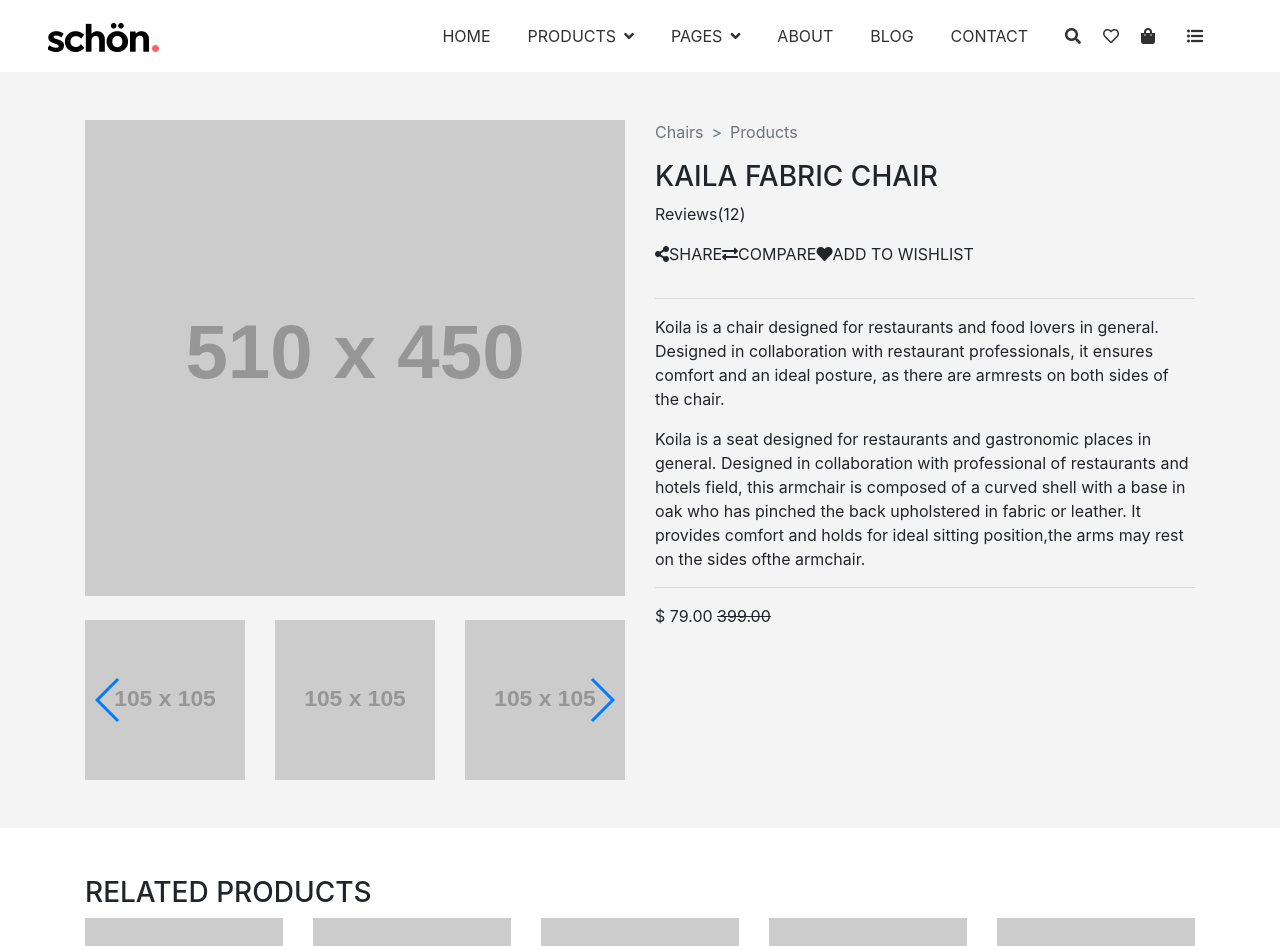
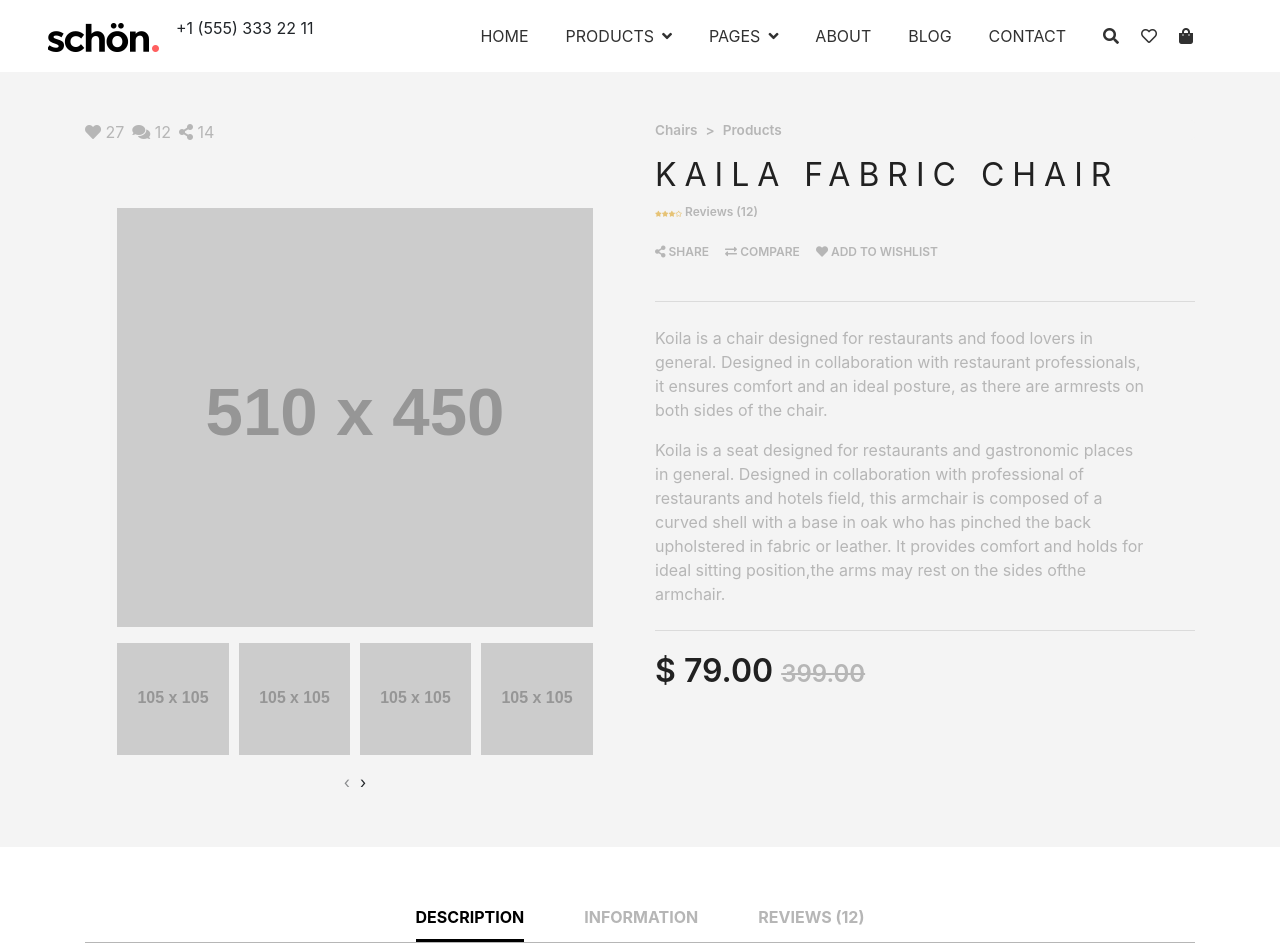
Before and after one commit to we379875/project, a plain HTML site: page shopping cart/detail.html in a window 1280 px wide. Shown: the top 946 px of the page. Drawn offline with nearby package versions, Linux system fonts and the light colour scheme; placeholder pictures from the web are drawn by us.

Commit message:
product desktop

```diff
--- /dev/null
+++ b/shopping cart/css/owl.theme.default.min.css
@@ -0,0 +1,6 @@
+/**
+ * Owl Carousel v2.3.4
+ * Copyright 2013-2018 David Deutsch
+ * Licensed under: SEE LICENSE IN https://github.com/OwlCarousel2/OwlCarousel2/blob/master/LICENSE
+ */
+.owl-theme .owl-dots,.owl-theme .owl-nav{text-align:center;-webkit-tap-highlight-color:transparent}.owl-theme .owl-nav{margin-top:10px}.owl-theme .owl-nav [class*=owl-]{color:#FFF;font-size:14px;margin:5px;padding:4px 7px;background:#D6D6D6;display:inline-block;cursor:pointer;border-radius:3px}.owl-theme .owl-nav [class*=owl-]:hover{background:#869791;color:#FFF;text-decoration:none}.owl-theme .owl-nav .disabled{opacity:.5;cursor:default}.owl-theme .owl-nav.disabled+.owl-dots{margin-top:10px}.owl-theme .owl-dots .owl-dot{display:inline-block;zoom:1}.owl-theme .owl-dots .owl-dot span{width:10px;height:10px;margin:5px 7px;background:#D6D6D6;display:block;-webkit-backface-visibility:visible;transition:opacity .2s ease;border-radius:30px}.owl-theme .owl-dots .owl-dot.active span,.owl-theme .owl-dots .owl-dot:hover span{background:#869791}
--- a/shopping cart/detail.html
+++ b/shopping cart/detail.html
@@ -12,7 +12,8 @@
     <link rel="stylesheet" href="https://use.fontawesome.com/releases/v5.7.1/css/all.css"
         integrity="sha384-fnmOCqbTlWIlj8LyTjo7mOUStjsKC4pOpQbqyi7RrhN7udi9RwhKkMHpvLbHG9Sr" crossorigin="anonymous">
 
-    <link rel="stylesheet" href="css/swiper.min.css">
+    <link rel="stylesheet" href="css/owl.carousel.min.css">
+    <link rel="stylesheet" href="css/owl.theme.default.min.css">
     <link rel="stylesheet" href="css/all.css">
 
 </head>
@@ -23,6 +24,7 @@
             <a class="navbar-brand" href="#">
                 <img src="img/logo.png" alt="logo">
             </a>
+            <p>+1 (555) 333 22 11</p>
             <button class="navbar-toggler" type="button" data-toggle="collapse" data-target="#navbarText"
                 aria-controls="navbarText" aria-expanded="false" aria-label="Toggle navigation">
                 <span class="navbar-toggler-icon"></span>
@@ -30,7 +32,8 @@
             <div class="collapse navbar-collapse" id="navbarText">
                 <ul class="navbar-nav ml-auto mr-">
                     <li class="nav-item active">
-                        <a class="nav-link" href="#">HOME <span class="sr-only">(current)</span></a>
+                        <a class="nav-link" href="../offical sites/index.html">HOME <span
+                                class="sr-only">(current)</span></a>
                     </li>
                     <li class="nav-item">
                         <a class="nav-link" href="#">PRODUCTS<i class="fas fa-angle-down ml-2"></i></a>
@@ -39,20 +42,19 @@
                         <a class="nav-link" href="#">PAGES<i class="fas fa-angle-down ml-2"></i></a>
                     </li>
                     <li class="nav-item">
-                        <a class="nav-link" href="#">ABOUT</a>
+                        <a class="nav-link" href="../offical sites/about.html">ABOUT</a>
                     </li>
                     <li class="nav-item">
-                        <a class="nav-link" href="#">BLOG</a>
+                        <a class="nav-link" href="../blog/blog-postlist-sidebar.html">BLOG</a>
                     </li>
                     <li class="nav-item">
-                        <a class="nav-link" href="#">CONTACT</a>
+                        <a class="nav-link" href="../offical sites/contact.html">CONTACT</a>
                     </li>
 
                     <li class="nav-item d-flex">
                         <a class="nav-link" href="#"><i class="fas fa-search"></i></a>
                         <a class="nav-link" href="#"><i class="far fa-heart"></i></a>
                         <a class="nav-link" href="#"><i class="fas fa-shopping-bag"></i></a>
-                        <a class="nav-link" href="#"><i class="fas fa-list-ul"></i></a>
                     </li>
                 </ul>
             </div>
@@ -63,27 +65,42 @@
         <div class="banner py-5 mb-5">
             <div class="container">
                 <div class="row">
-                    <div class="col-6">
-                        <img src="https://fakeimg.pl/510x450/ffffff/" alt="" class="w-100">
+                    <div class="col-lg-6 product-pic">
+                        <div class="d-flex mb-5">
+                            <p class="pr-2"><i class="fas fa-heart"></i> 27</p>
+                            <p class="pr-2"><i class="fas fa-comments"></i> 12</p>
+                            <p><i class="fas fa-share-alt"></i> 14</p>
+                        </div>
+                        <div class="img mx-auto">
+                            <div><img src="https://fakeimg.pl/510x450/ffffff/" alt="" class="w-100"></div>
 
-                        <div class="swiper-container mt-4">
-                            <div class="swiper-wrapper">
-                                <div class="swiper-slide"><img src="https://fakeimg.pl/105x105/ffffff/" alt=""
-                                        class="w-100"></div>
-                                <div class="swiper-slide"><img src="https://fakeimg.pl/105x105/ffffff/" alt=""
-                                        class="w-100"></div>
-                                <div class="swiper-slide"><img src="https://fakeimg.pl/105x105/ffffff/" alt=""
-                                        class="w-100"></div>
-                                <div class="swiper-slide"><img src="https://fakeimg.pl/105x105/ffffff/" alt=""
-                                        class="w-100"></div>
+                            <div class="owl-carousel owl-theme mt-3">
+                                <div class="item">
+                                    <div><img src="https://fakeimg.pl/105x105/ffffff/" alt="" class="w-100"></div>
+                                </div>
+                                <div class="item">
+                                    <div><img src="https://fakeimg.pl/105x105/ffffff/" alt="" class="w-100"></div>
+                                </div>
+                                <div class="item">
+                                    <div><img src="https://fakeimg.pl/105x105/ffffff/" alt="" class="w-100"></div>
+                                </div>
+                                <div class="item">
+                                    <div><img src="https://fakeimg.pl/105x105/ffffff/" alt="" class="w-100"></div>
+                                </div>
+                                <div class="item">
+                                    <div><img src="https://fakeimg.pl/105x105/ffffff/" alt="" class="w-100"></div>
+                                </div>
+                                <div class="item">
+                                    <div><img src="https://fakeimg.pl/105x105/ffffff/" alt="" class="w-100"></div>
+                                </div>
+                                <div class="item">
+                                    <div><img src="https://fakeimg.pl/105x105/ffffff/" alt="" class="w-100"></div>
+                                </div>
                             </div>
+                        </div>
 
-                            <!-- Add Arrows -->
-                            <div class="swiper-button-next"></div>
-                            <div class="swiper-button-prev"></div>
-                        </div>
                     </div>
-                    <div class="col-6">
+                    <div class="col-lg-6 product-detail mx-auto">
                         <nav aria-label="breadcrumb">
                             <ol class="breadcrumb">
                                 <li class="breadcrumb-item"><a href="#">Chairs</a></li>
@@ -91,29 +108,35 @@
                             </ol>
                         </nav>
                         <h3>KAILA FABRIC CHAIR</h3>
-                        <p>Reviews(12)</p>
+                        <p><i class="fas fa-star"></i><i class="fas fa-star"></i><i class="fas fa-star"></i><i
+                                class="far fa-star"></i> Reviews (12)</p>
                         <div class="d-flex">
-                            <p><i class="fas fa-share-alt"></i>SHARE</p>
-                            <p><i class="fas fa-exchange-alt"></i>COMPARE</p>
-                            <p><i class="fas fa-heart"></i>ADD TO WISHLIST</p>
+                            <p class="pr-3"><i class="fas fa-share-alt"></i> SHARE</p>
+                            <p class="pr-3"><i class="fas fa-exchange-alt"></i> COMPARE</p>
+                            <p><i class="fas fa-heart"></i> ADD TO WISHLIST</p>
                         </div>
-                        <hr>
-                        <p>Koila is a chair designed for restaurants and food lovers in general. Designed in
-                            collaboration
-                            with restaurant professionals, it ensures comfort and an ideal posture, as there are
-                            armrests on
-                            both sides of the chair. </p>
-                        <p>Koila is a seat designed for restaurants and gastronomic places in general. Designed in
-                            collaboration with professional of restaurants and hotels field, this armchair is composed
-                            of a
-                            curved shell with a base in oak who has pinched the back upholstered in fabric or leather.
-                            It
-                            provides comfort and holds for ideal sitting position,the arms may rest on the sides ofthe
-                            armchair. </p>
+                        <hr class="my-4">
+                        <div class="artical">
+                            <p>
+                                Koila is a chair designed for restaurants and food lovers in <br>
+                                general. Designed in collaboration with restaurant professionals, <br>
+                                it ensures comfort and an ideal posture, as there are armrests on <br>
+                                both sides of the chair.
+                            </p>
+                            <p>
+                                Koila is a seat designed for restaurants and gastronomic places <br>
+                                in general. Designed in collaboration with professional of <br>
+                                restaurants and hotels field, this armchair is composed of a <br>
+                                curved shell with a base in oak who has pinched the back <br>
+                                upholstered in fabric or leather. It provides comfort and holds for <br>
+                                ideal sitting position,the arms may rest on the sides ofthe <br>
+                                armchair.
+                            </p>
+                        </div>
 
-                        <hr>
+                        <hr class="mt-4">
 
-                        <p class="prize">$ 79.00 <del>399.00</del></p>
+                        <p class="prize">$ 79.00 <span><del>399.00</del></span></p>
 
                     </div>
                 </div>
@@ -122,33 +145,66 @@
         </div>
 
         <div class="container">
+            <div class="describe">
+                <ul class="nav justify-content-center">
+                    <li class="nav-item">
+                        <a class="nav-link active" href="#">DESCRIPTION</a>
+                    </li>
+                    <li class="nav-item">
+                        <a class="nav-link" href="#">INFORMATION</a>
+                    </li>
+                    <li class="nav-item">
+                        <a class="nav-link" href="#">REVIEWS (12)</a>
+                    </li>
+                </ul>
+
+                <div class="my-5">
+                    <p>
+                        Koila is a chair designed for restaurants and food lovers in general. Designed in collaboration with
+                        restaurant professionals, it ensures comfort and an <br>
+                        ideal posture, as there are armrests on both sides of the chair.
+                    </p>
+                    <p>
+                        Koila is a seat designed for restaurants and gastronomic places in general. Designed in
+                        collaboration with professional of restaurants and hotels field,<br>
+                        this armchair is composed of a curved shell with a base in oak who has pinched the back upholstered in fabric or leather. It
+                        provides comfort and holds <br>
+                        for ideal sitting position,the arms may rest on the sides of the armchair. <br>
+                        Solid oak construction. <br>
+                        Back in plywood (2 faces oak veneer) or upholstered in fabric, leather or eco-leather. <br>
+                        Seat upholstered in fabric, leather or eco-leather. <br>
+                        H 830 x L 585 x P 540 mm.
+                    </p>
+                </div>
+            </div>
+
             <div class="related">
                 <h3>RELATED PRODUCTS</h3>
                 <div class="row">
                     <div class="col-lg">
                         <img src="https://fakeimg.pl/213x213/" alt="" class="w-100">
                         <p>Puff Chairs</p>
-                        <p>287,00</p>
+                        <p><i class="fas fa-euro-sign"></i> 287,00</p>
                     </div>
                     <div class="col-lg">
                         <img src="https://fakeimg.pl/213x213/" alt="" class="w-100">
                         <p>Puff Chairs</p>
-                        <p>287,00</p>
+                        <p><i class="fas fa-euro-sign"></i> 287,00</p>
                     </div>
                     <div class="col-lg">
                         <img src="https://fakeimg.pl/213x213/" alt="" class="w-100">
                         <p>Puff Chairs</p>
-                        <p>287,00</p>
+                        <p><i class="fas fa-euro-sign"></i> 287,00</p>
                     </div>
                     <div class="col-lg">
                         <img src="https://fakeimg.pl/213x213/" alt="" class="w-100">
                         <p>Puff Chairs</p>
-                        <p>287,00</p>
+                        <p><i class="fas fa-euro-sign"></i> 287,00</p>
                     </div>
                     <div class="col-lg">
                         <img src="https://fakeimg.pl/213x213/" alt="" class="w-100">
                         <p>Puff Chairs</p>
-                        <p>287,00</p>
+                        <p><i class="fas fa-euro-sign"></i> 287,00</p>
                     </div>
                 </div>
             </div>
@@ -207,7 +263,7 @@
                         <p class="mb-0"><small><i class="fas fa-phone mr-2"></i>+1 (555) 333 22 11</small></p>
                         <p><small><i class="far fa-envelope mr-2"></i>info@schon.chair</small></p>
                     </div>
-                    <div class="col-lg-5 d-flex justify-content-between mt-5">
+                    <div class="col-lg-5 d-flex justify-content-between mt-5 mt-lg-0">
                         <div>
                             <h5>Category</h5>
                             <ul class="list-unstyled">
@@ -325,24 +381,8 @@
     <script src="https://stackpath.bootstrapcdn.com/bootstrap/4.1.1/js/bootstrap.min.js"
         integrity="sha384-smHYKdLADwkXOn1EmN1qk/HfnUcbVRZyYmZ4qpPea6sjB/pTJ0euyQp0Mk8ck+5T"
         crossorigin="anonymous"></script>
-    <script src="js/swiper.min.js"></script>
-
-    <script>
-        var swiper = new Swiper('.swiper-container', {
-            slidesPerView: 3,
-            centeredSlides: true,
-            spaceBetween: 30,
-            pagination: {
-                el: '.swiper-pagination',
-                clickable: true,
-            },
-            navigation: {
-                nextEl: '.swiper-button-next',
-                prevEl: '.swiper-button-prev',
-            },
-            loop: true,
-        });
-    </script>
+    <script src="js/owl.carousel.min.js"></script>
+    <script src="js/all.js"></script>
 </body>
 
 </html>
--- a/shopping cart/js/all.js
+++ b/shopping cart/js/all.js
@@ -14,3 +14,29 @@ $(function () {
     $("#amount").val("$" + $("#slider-range").slider("values", 0) +
         " - $" + $("#slider-range").slider("values", 1));
 });
+
+$(document).ready(function () {
+    $('.owl-carousel').owlCarousel({
+        loop:true,
+        margin:10,
+        responsiveClass:true,
+        merge:true,
+        responsive:{
+            0:{
+                items:1,
+                nav:true
+            },
+            600:{
+                items:3,
+                nav:false,
+                mergeFit:true
+            },
+            1000:{
+                items:4,
+                nav:true,
+                loop:false,
+                mergeFit:false
+            }
+        }
+    })
+});
--- a/shopping cart/scss/all.scss
+++ b/shopping cart/scss/all.scss
@@ -32,7 +32,7 @@
 
 #content {
     .fa-star {
-        color: #c8a760;
+        color: #e6c376;
         font-size: 0.5em;
         margin-bottom: 10px;
     }
@@ -50,13 +50,61 @@
                 content: ">";
             }
             a {
-                color: #6c757d;
+                color: #b6b6b6;
             }
         }
         .search {
             a {
                 color: #c2c2c2;
                 font-size: 0.75em;
+            }
+        }
+        .product-pic{
+            .img{
+                width: 88%;
+            }
+            p{
+                color: #b6b6b6;
+            }
+            .owl-dots{
+                display: none;
+            }
+        }
+        .product-detail{
+            nav{
+                font-size: 0.85em;
+                font-weight: 600;
+                li{
+                    color: #b6b6b6;
+                }
+                .breadcrumb-item::before{
+                    color: #b6b6b6;
+                }
+            }
+            h3{
+                color: #212121;
+                font-size: 2em;
+                font-weight: 400;
+                letter-spacing: .25em;
+            }
+            p{
+                font-size: 0.75em;
+                color: #b6b6b6;
+                font-weight: 600;
+            }
+            .artical{
+                p{
+                    font-weight: normal;
+                    font-size: 1em;
+                }
+            }
+            .prize{
+                font-size: 2em;
+                color: #212121;
+                span{
+                    color: #b6b6b6;
+                    font-size: .75em;
+                }
             }
         }
     }
@@ -189,6 +237,26 @@
         }
 
     }
+    .describe{
+        .nav{
+            border-bottom: 1px solid #b6b6b6;
+            a{
+                color: #b6b6b6;
+                font-weight: 700;
+                padding: 10px 0px;
+                margin: 0px 30px;
+            }
+            .active{
+                color: #000;
+                border-bottom: 3px solid #000;
+            }
+        }
+        p{
+            font-size: .9em;
+            color: #b6b6b6;
+            line-height: 1.75em;
+        }
+    }
 }
 
 #footer {
```
Also changed, not shown: offical sites/index.html (+1 -1 lines), shopping cart/list.html (+1 -0 lines), offical sites/css/swiper.min.css (deleted), shopping cart/css/all.css, shopping cart/css/owl.carousel.min.css (added), shopping cart/js/owl.carousel.min.js (added), shopping cart/js/swiper.min.js (deleted).
